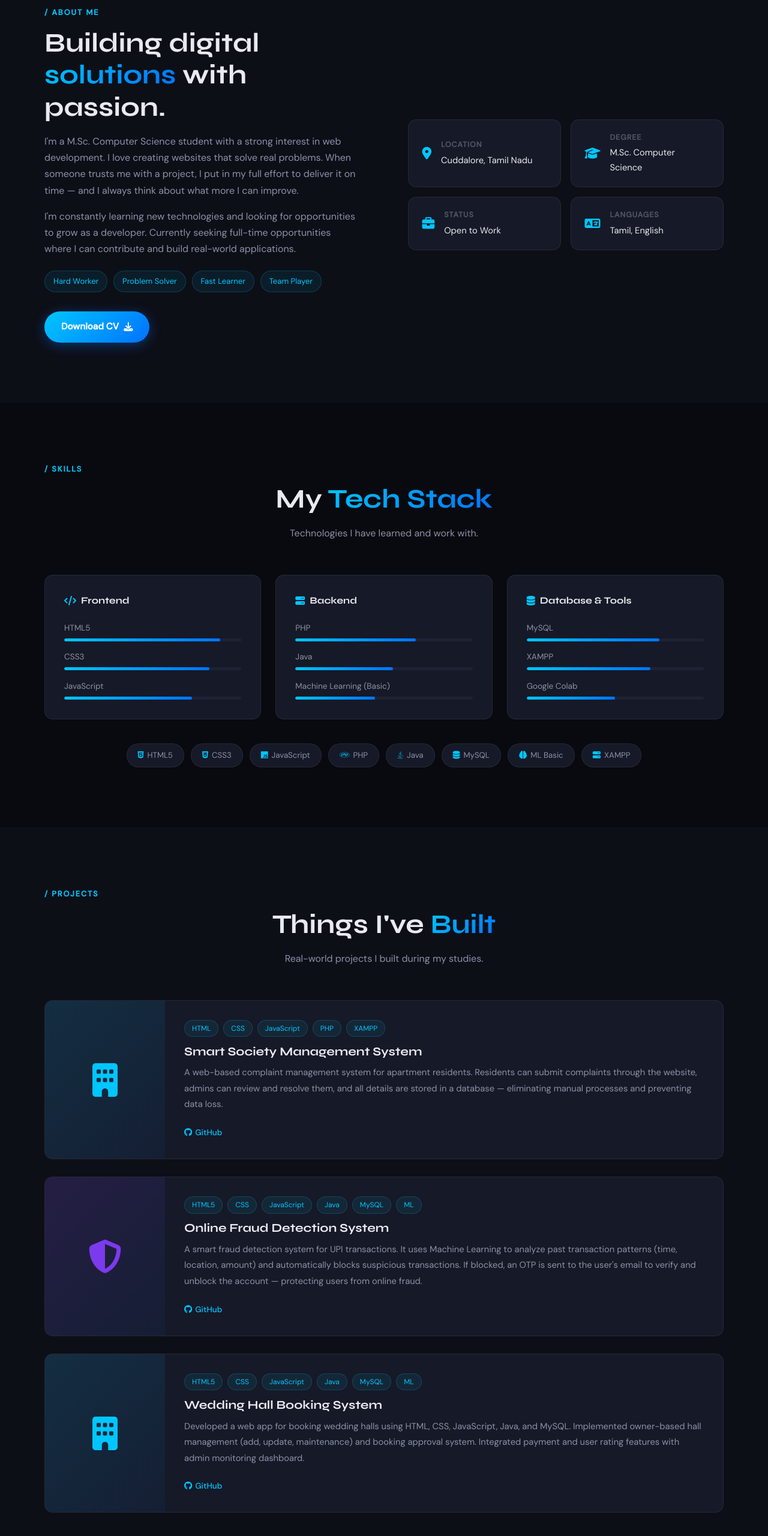
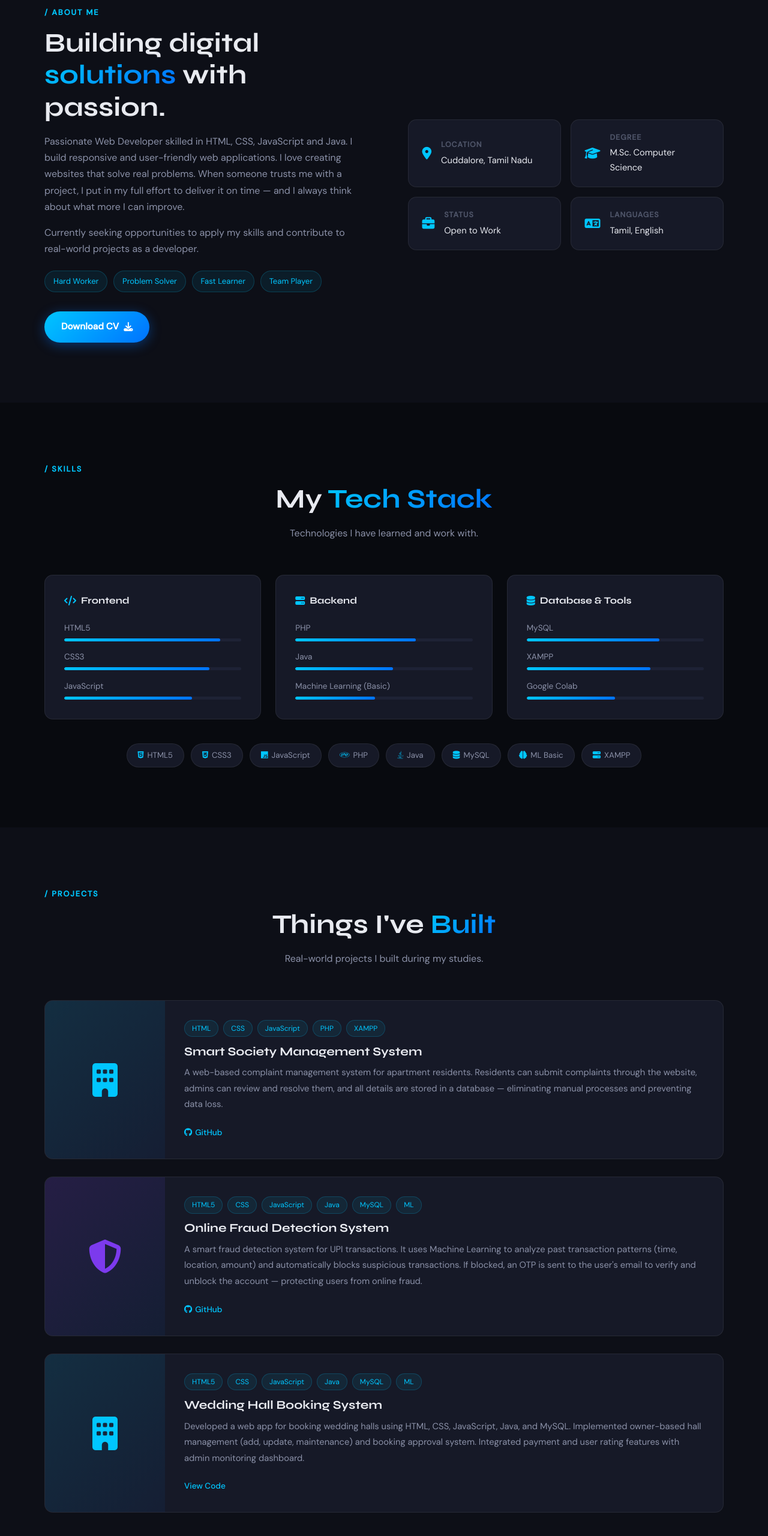
Before and after one commit to Rajkumarvijayakumar/portfolio, a plain HTML site: page index.html in a window 1280 px wide. Shown: the part 1022-3582 px from the top of the page at 60% size. Drawn offline with Linux system fonts and the light colour scheme.

Commit message:
Add files via upload

```diff
--- a/index.html
+++ b/index.html
@@ -3,7 +3,7 @@
 <head>
   <meta charset="UTF-8" />
   <meta name="viewport" content="width=device-width, initial-scale=1.0" />
-  <title>Rajkumar V | Web Developer</title>
+  <title>Rajkumar V | Full Stack Developer</title>
   <link rel="stylesheet" href="style.css" />
   <link href="https://fonts.googleapis.com/css2?family=Syne:wght@400;600;700;800&family=DM+Sans:ital,wght@0,300;0,400;0,500;1,300&display=swap" rel="stylesheet" />
   <link rel="stylesheet" href="https://cdnjs.cloudflare.com/ajax/libs/font-awesome/6.5.0/css/all.min.css" />
@@ -70,15 +70,19 @@
       <div class="about-grid">
         <div class="about-text">
           <h2 class="section-title">Building digital<br /><span class="highlight">solutions</span> with passion.</h2>
-          <p>I'm a M.Sc. Computer Science student with a strong interest in web development. I love creating websites that solve real problems. When someone trusts me with a project, I put in my full effort to deliver it on time — and I always think about what more I can improve.</p>
-          <p>I'm constantly learning new technologies and looking for opportunities to grow as a developer. Currently seeking full-time opportunities where I can contribute and build real-world applications.</p>
+          <p>Passionate Web Developer skilled in HTML, CSS, JavaScript and Java.
+  I build responsive and user-friendly web applications. I love creating websites that solve real problems. When someone trusts me with a project, I put in my full effort to deliver it on time — and I always think about what more I can improve.</p>
+          <p>
+  Currently seeking opportunities to apply my skills and contribute to real-world projects as a developer.
+</p>
           <div class="about-tags">
             <span>Hard Worker</span>
             <span>Problem Solver</span>
             <span>Fast Learner</span>
             <span>Team Player</span>
           </div>
-          <a href="Rajkumar_CV.pdf" download class="btn-primary" style="display:inline-flex;margin-top:2rem;">
+
+          <a href="Rajkumar_Resume.pdf" download class="btn-primary" style="display:inline-flex;margin-top:2rem;">
   Download CV <i class="fa-solid fa-download"></i>
 </a>
         </div>
@@ -175,7 +179,9 @@
             <h3>Wedding Hall Booking System</h3>
             <p>Developed a web app for booking wedding halls using HTML, CSS, JavaScript, Java, and MySQL. Implemented owner-based hall management (add, update, maintenance) and booking approval system. Integrated payment and user rating features with admin monitoring dashboard.</p>
             <div class="project-links">
-              <a href="https://github.com/Rajkumarvijayakumar" target="_blank"><i class="fa-brands fa-github"></i> GitHub</a>
+              <a href="https://github.com/Rajkumarvijayakumar/wedding-hall-booking" target="_blank">
+  View Code
+</a>
             </div>
           </div>
         </div>
```
